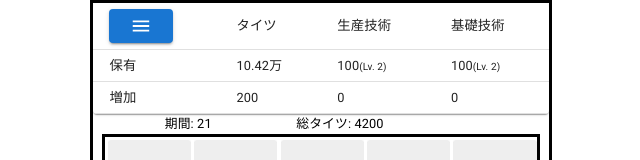
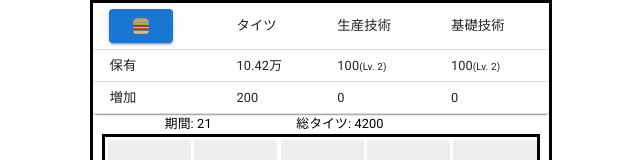
Before and after one commit to nabetani/game24f, a React (Vite) app in the folder tfactory/: page / in a window 1280 px wide. Shown: the top 160 px of the page, without its empty margins (319-959 px from the left). Built offline with nearby package versions, Linux system fonts and the light colour scheme.

Commit message:
ハンバーガーメニューボタン

```diff
--- a/tfactory/src/Header.tsx
+++ b/tfactory/src/Header.tsx
@@ -157,6 +157,39 @@ function RootMenuUI(p: {
   </>
 }
 
+function IconMenu(): JSX.Element {
+  const w = 22
+  const h = w
+  const b0 = [
+    `M 100,30`,
+    `A 30,30 0 0 0 70,0`,
+    `L 30,0`,
+    `A 30,30 90 0 0 0,30`,
+  ].join(" ")
+  const b1 = [
+    `M 0,80`,
+    `A 20,20 180 0 0 20,100`,
+    `L 80,100`,
+    `A 20,20 270 0 0 100,80`,
+  ].join(" ")
+  function P({ y, h, col }: { y: number, h: number, col: string }): JSX.Element {
+    return <g fill={col}>
+      <rect x={0} y={y} width={100} height={h} />
+    </g>
+  }
+  return <svg version="1.1"
+    viewBox="-10 -20 120 140"
+    width={w} height={h}
+    xmlns="http://www.w3.org/2000/svg">
+    <g fill="#CD9F64"><path d={b0} /></g>
+    <g fill="#E2B883"><path d={b1} /></g>
+    <P y={32} h={10} col="#A5D800" />
+    <P y={44} h={10} col="red" />
+    <P y={56} h={5} col="yellow" />
+    <P y={63} h={15} col="#AA5600" />
+  </svg>
+}
+
 function MenuButton(p: {
   op: (cmd: string) => void,
   world: W.World
@@ -172,7 +205,7 @@ function MenuButton(p: {
   const id = "rootmenu"
 
   return <><Mui.Button variant='contained' onClick={handleClick}>
-    <Icon.Menu />
+    <IconMenu />
   </Mui.Button>
     <Mui.Popover
       id={id}
```
